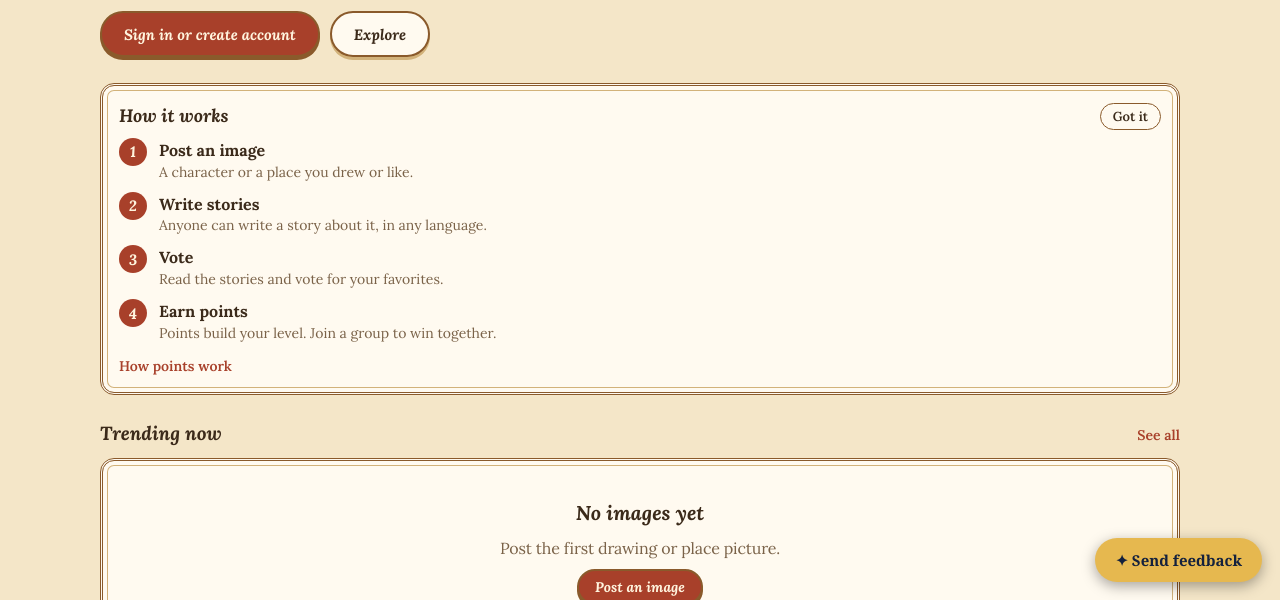
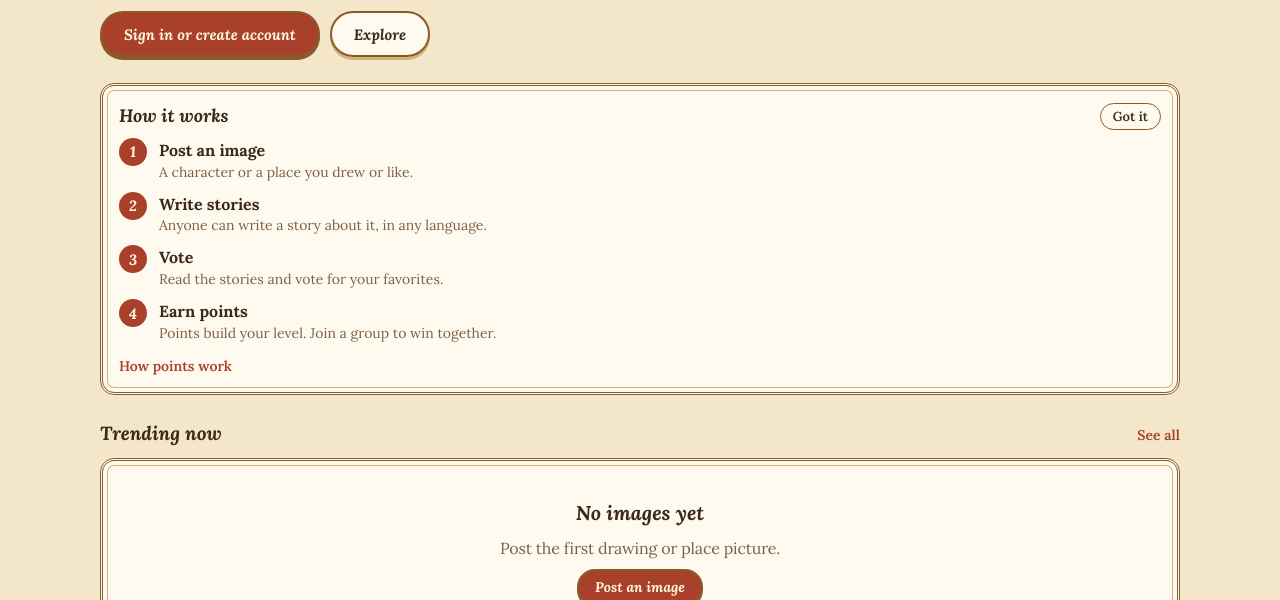
Before and after one commit to mariam-abolezz/mariam-abolezz.github.io, a plain HTML site: page index.html in a window 1280 px wide. Shown: the part 200-800 px from the top of the page. Drawn offline with Linux system fonts and the light colour scheme; no server answers.

Commit message:
Remove feedback.js script from index.html
Removed feedback.js script tag from index.html.

```diff
--- a/index.html
+++ b/index.html
@@ -13,6 +13,5 @@
 <script data-goatcounter="https://storysparks.goatcounter.com/count" async src="//gc.zgo.at/count.js"></script>
 <script src="vendor.js?v=gc1"></script>
 <script src="main.js?v=gc1"></script>
-<script src="feedback.js?v=1" defer></script>
 </body>
 </html>
```
